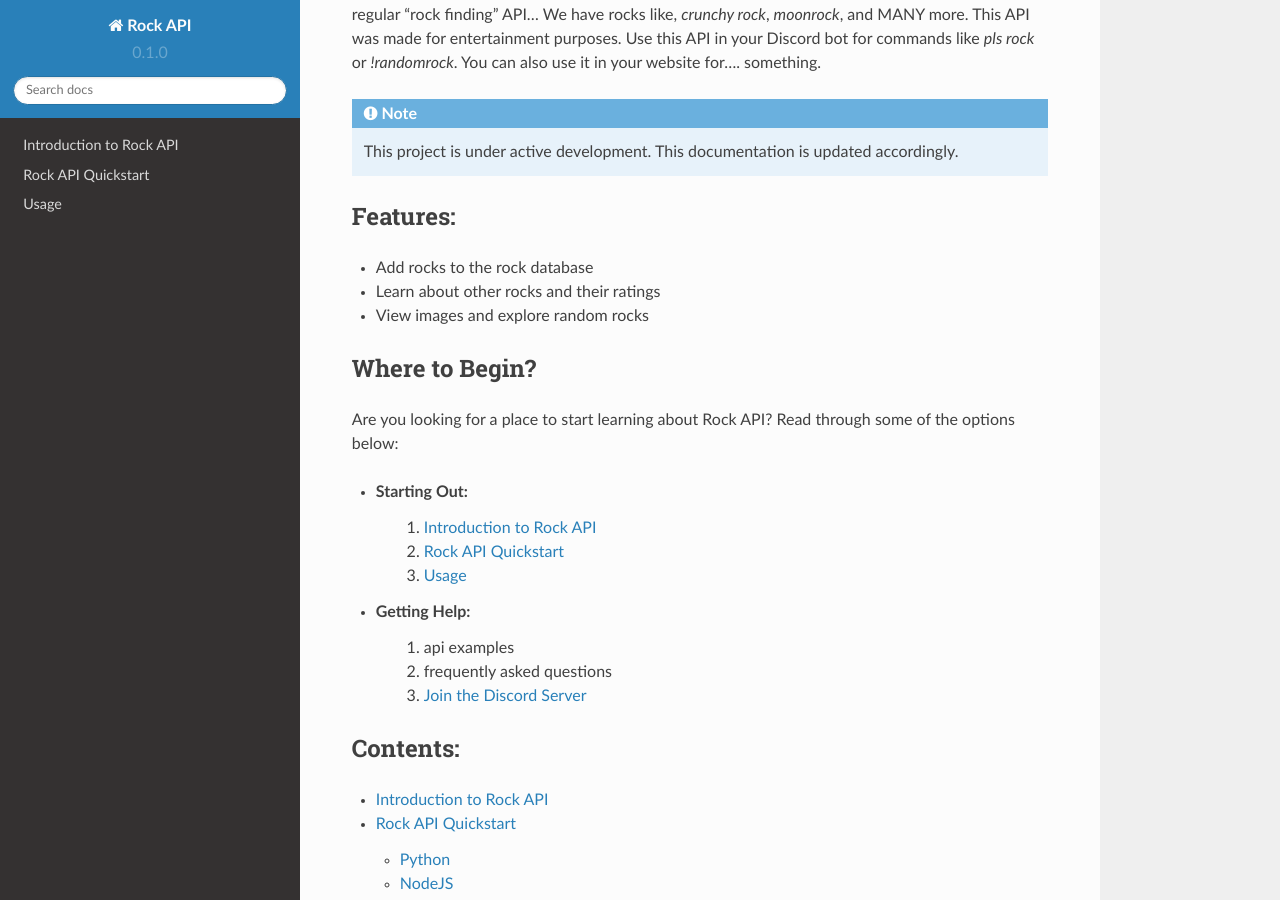
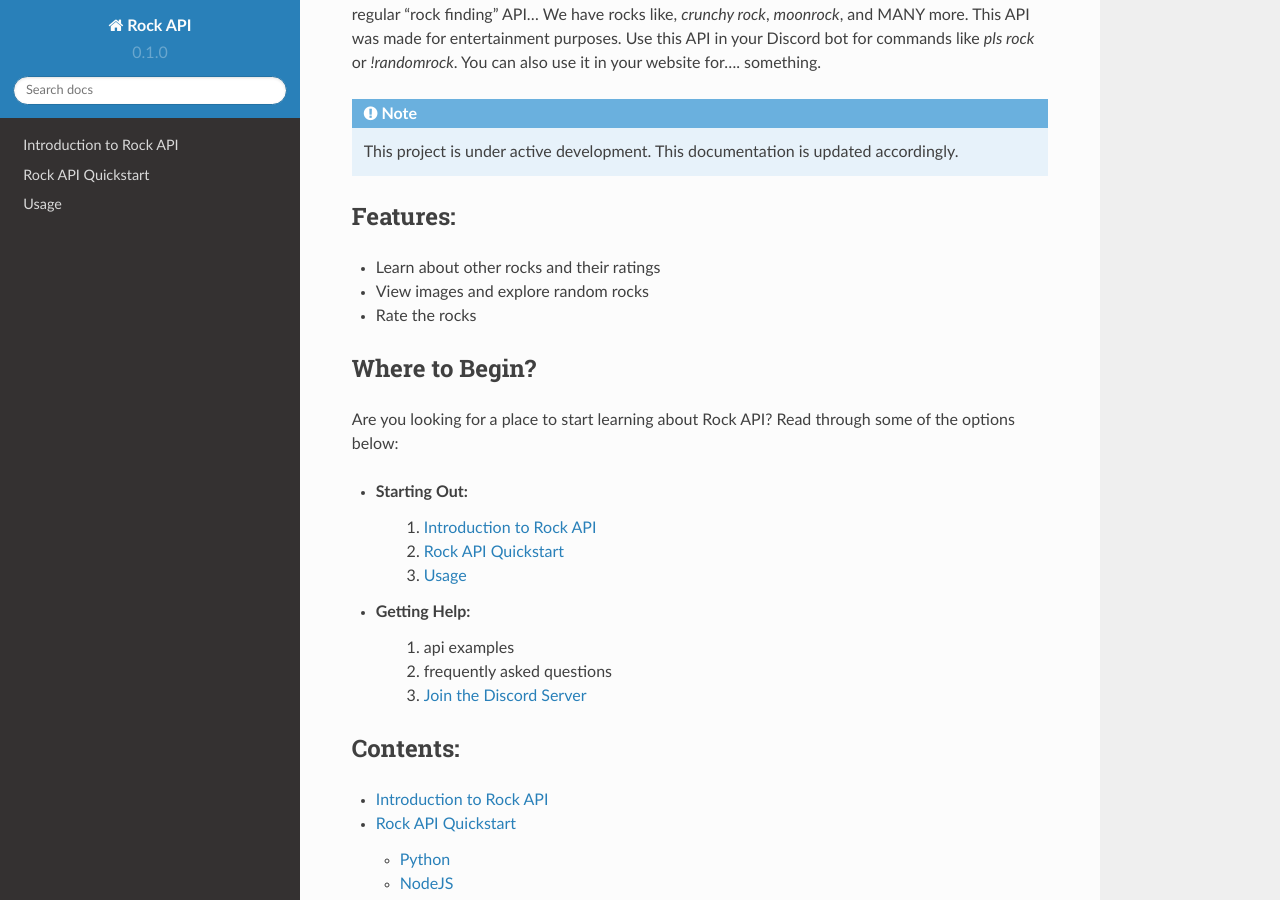
Before and after one commit to Mr-Conos/Rock-API, a Sphinx documentation site: the page built from docs/source/index.rst, in a window 1280 px wide and 900 px high, scrolled down 423 px. Built offline with Sphinx 7.4.7 and the Read the Docs theme 2.0.0, drawn with Linux system fonts in a browser that asks for light colours; pages that are not in the unit, such as notebooks, are missing from menus.

Commit message:
Update index.rst

```diff
--- a/docs/source/index.rst
+++ b/docs/source/index.rst
@@ -13,9 +13,9 @@ Welcome to the Rock API documentation!
 
 Features:
 ----------
-* Add rocks to the rock database
 * Learn about other rocks and their ratings
 * View images and explore random rocks
+* Rate the rocks
 
 Where to Begin?
 -----------------
```
